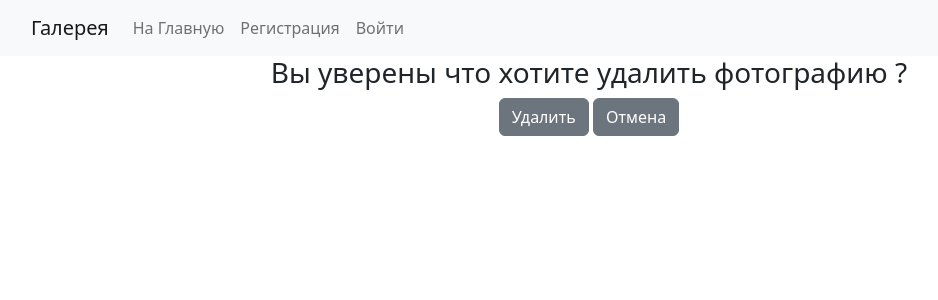
After one commit to Daniarbekov/exam_9, a Django app: page /photo/1/delete in a window 1280 px wide. The commit adds this page. Shown: the top 300 px of the page, without its empty margins (51-989 px from the left). Run offline with Django 4.2, Linux system fonts and the light colour scheme; tables that the repository leaves empty hold one stand-in row (values such as "Sample post"); some libraries are stand-ins or nearby versions.

Commit message:
Delete
добавил вью удаления фотографии

```diff
--- /dev/null
+++ b/source/webapp/templates/photo_delete.html
@@ -0,0 +1,13 @@
+
+{% extends "base.html" %}
+{% block title %}Delete{% endblock %}
+{% block content %}
+<div class="delete-form">
+    <form method="POST" action="{% url 'photo_delete' photo.pk %}" class="text-center">
+        <h3>Вы уверены что хотите удалить фотографию ?</h3>
+        {% csrf_token %}
+        <input type="submit" value="Удалить" class="btn btn-secondary link">
+        <a href="{% url 'index' %} " class="btn btn-secondary link">Отмена</a>
+    </form>
+</div>
+{% endblock %}
--- a/source/webapp/templates/photo_detail.html
+++ b/source/webapp/templates/photo_detail.html
@@ -6,6 +6,7 @@
       <img src="{{photo.image.url}}" class="card-img-top" alt="img">
       <div class="card-body">
         <a href="{% url 'photo_update' photo.pk %}">Редактировать</a>
+        <a href="{% url 'photo_delete' photo.pk %}">Удалить</a>
         <p class="card-text">{{photo.note}}</p>
         <p class="card-text"><small class="text-muted">Автор: {{photo.author.username}}</small></p>
         <p class="card-text"><small class="text-muted">Дата публикациии: {{photo.created_at| date:"d-m-Y" }}</small></p>
--- a/source/webapp/urls.py
+++ b/source/webapp/urls.py
@@ -1,7 +1,7 @@
 
 from django.urls import path
 from webapp.views.base import IndexView
-from webapp.views.photos import PhotoCreate, PhotoView, PhotoUpdateView
+from webapp.views.photos import PhotoCreate, PhotoView, PhotoUpdateView, PhotoDeleteView
 
 
 
@@ -9,5 +9,6 @@ urlpatterns= [
     path("", IndexView.as_view(), name='index'),
     path('photo/add', PhotoCreate.as_view(), name="photo_add"),
     path('photo/<int:pk>/', PhotoView.as_view(), name="photo_detail"),
-    path('photo/<int:pk>/update', PhotoUpdateView.as_view(), name="photo_update")
+    path('photo/<int:pk>/update', PhotoUpdateView.as_view(), name="photo_update"),
+    path('photo/<int:pk>/delete', PhotoDeleteView.as_view(), name="photo_delete"),
 ]
--- a/source/webapp/views/photos.py
+++ b/source/webapp/views/photos.py
@@ -1,6 +1,7 @@
-from django.views.generic import  CreateView, DetailView, UpdateView
+from django.views.generic import  CreateView, DetailView, UpdateView, DeleteView
 from webapp.forms import PhotoForm
 from webapp.models import Photo
+from django.urls import reverse_lazy
 
 
 class PhotoCreate(CreateView):
@@ -23,3 +24,9 @@ class PhotoUpdateView(UpdateView):
     form_class = PhotoForm
     model = Photo
     context_object_name = 'photo'
+
+
+class PhotoDeleteView(DeleteView):
+    template_name = 'photo_delete.html'
+    model = Photo
+    success_url = reverse_lazy('index')
```
Also changed, not shown: source/uploads/products/32399168_654842288188599_287388227554246656_o.jpg (added).
